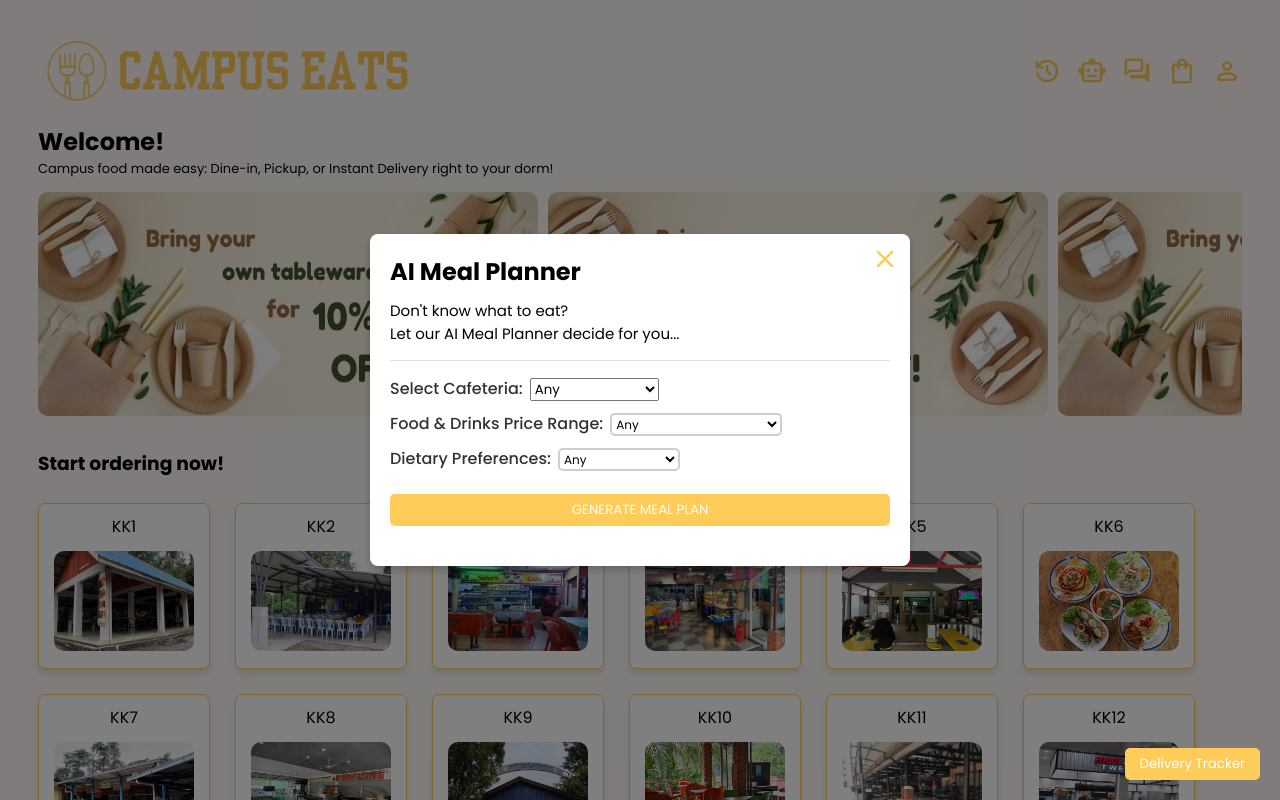
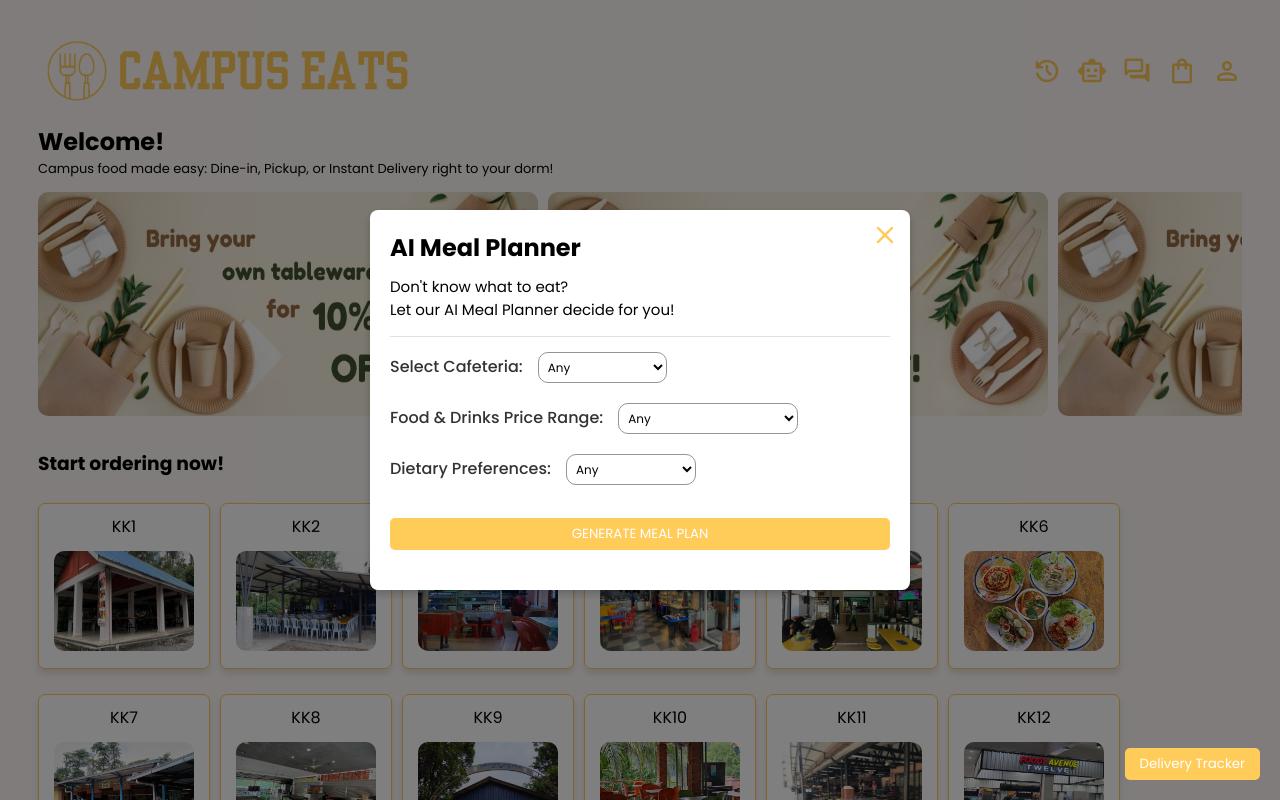
Before and after one commit to ThengPY/Campus-Eats, a React (Create React App) app: page / in a window 1280 px wide. Both pictures are taken after a click on the element "smart_toy". Shown: the top 800 px of the page. Built offline with nearby package versions, Linux system fonts and the light colour scheme.

Commit message:
minor changes in UI here and there

```diff
--- a/src/components/AiMealPlanner.css
+++ b/src/components/AiMealPlanner.css
@@ -27,58 +27,6 @@
   transform: scale(1.1); /* Slightly enlarge on hover */
 }
 
-/* Style for the select dropdown */
-.select {
+option {
   font-size: 12px;
-  border: 2px solid #cfcfcf;
-  border-radius: 5px;
-  background-color: #fff;
-  transition: border-color 0.3s ease, box-shadow 0.3s ease;
-  cursor: pointer;
-  max-width: 200px;
 }
-
-/* Style for the select dropdown on focus */
-.select:focus {
-  outline: none;
-  border-color: #4CAF50;
-  box-shadow: 0 0 8px rgba(76, 175, 80, 0.5);
-}
-
-/* Hover effect for the select */
-.select:hover {
-  border-color: #bebebe;
-}
-
-/* Style for options inside the dropdown */
-.select option {
-  padding: 10px;
-  font-size: 15px;
-  background-color: #fff;
-  color: #333;
-  transition: background-color 0.3s ease, color 0.3s ease;
-}
-
-/* Style when option is selected */
-.select option:checked {
-  color: white;
-}
-
-/* Style for the select dropdown when it's open */
-.select:active, .select:focus {
-  border-color: #a4a4a4;
-  box-shadow: 0 0 8px rgba(228, 228, 228, 0.5);
-}
-
-/* Style for the select dropdown when it's disabled */
-.select:disabled {
-  background-color: #f1f1f1;
-  color: #aaa;
-  border-color: #ddd;
-  cursor: not-allowed;
-}
-
-/* Style for the select dropdown when it's disabled and hovered */
-.select:disabled:hover {
-  border-color: #ddd;
-}
--- a/src/components/AiMealPlanner.js
+++ b/src/components/AiMealPlanner.js
@@ -122,15 +122,15 @@ const AiMealPlanner = ({ isOpen, onClose, cafeterias, foodItems, onAddToCart })
           </span>
         </div>
         <h2>AI Meal Planner</h2>
-        <p style = {{fontSize : "15px", color : "black"}}>Don't know what to eat? <br /> Let our AI Meal Planner decide for you...</p>
+        <p style = {{fontSize : "15px", color : "black"}}>Don't know what to eat? <br /> Let our AI Meal Planner decide for you!</p>
 
         <div className = "mealplanner-div">
           <label>
             Select Cafeteria:
             <select
-            style={{ marginLeft: "7px", cursor: "pointer" }}
               value={cafeteria}
               onChange={(e) => setCafeteria(Number(e.target.value))} // Convert to number here
+              className = "select"
             >
               <option value="">Any</option>
               {cafeterias.map((cafeteria) => (
@@ -144,7 +144,6 @@ const AiMealPlanner = ({ isOpen, onClose, cafeterias, foodItems, onAddToCart })
         <label style={{ marginTop: "10px" }}>
           Food & Drinks Price Range:
           <select className="select"
-            style={{ marginLeft: "7px", cursor: "pointer" }}
             value={priceRange}
             onChange={(e) => setPriceRange(e.target.value)}
           >
@@ -159,7 +158,6 @@ const AiMealPlanner = ({ isOpen, onClose, cafeterias, foodItems, onAddToCart })
         <label style={{marginTop: "10px"}}>
           Dietary Preferences:
           <select className="select"
-            style={{ marginLeft: "7px", cursor: "pointer" }}
             value={preferences}
             onChange={(e) => setPreferences(e.target.value)}
           >
@@ -175,7 +173,7 @@ const AiMealPlanner = ({ isOpen, onClose, cafeterias, foodItems, onAddToCart })
         >
           GENERATE MEAL PLAN
         </button>
-
+        <div className = "subcontent" style = {{maxHeight : "300px"}}>
           {mealPlan && (
             <div className="meal-plan">
               {Object.keys(mealPlan).map((cafeteriaId) => (
@@ -210,6 +208,7 @@ const AiMealPlanner = ({ isOpen, onClose, cafeterias, foodItems, onAddToCart })
         </div>
       </div>
     </div>
+    </div>
   );
 };
 
--- a/src/components/CartModal.js
+++ b/src/components/CartModal.js
@@ -27,7 +27,7 @@ const CartModal = ({ isOpen, onClose, cartItems, onRemoveFromCart, onDineInClick
             <p style={{fontSize: "20px"}}>Your cart is empty!</p>
           ) : (
             <ul>
-              <div className = "subcontent" style = {{height : "250px"}}>
+              <div className = "subcontent" style = {{maxHeight : "250px"}}>
               {cartItems.map(item => (
                 <li key={item.id} style = {{alignItems : "center"}}>
                   <span>
@@ -49,7 +49,7 @@ const CartModal = ({ isOpen, onClose, cartItems, onRemoveFromCart, onDineInClick
                   <button className='DeliveryBtn' onClick={onDeliveryClick}>DELIVERY</button>
                 </div>
                 {!isDineInAllowed() && (
-                  <p style={{ color: 'red', fontSize: '12px'}}><span class="material-symbols-rounded" style = {{fontSize : "12px", color : "red"}}>error</span> Dine-in is only available when all orders are from the same cafeteria!</p>
+                  <p style={{ color : "#FF906B", fontSize: '12px'}}><span class="material-symbols-rounded" style = {{fontSize : "12px", color : "#FF906B"}}>error</span> Dine-in is only available when all orders are from the same cafeteria!</p>
                 )}
               </div>
             </ul>
--- a/src/components/CommunityBoard.js
+++ b/src/components/CommunityBoard.js
@@ -129,10 +129,10 @@ const CommunityBoard = ({isOpen, onClose}) => {
                         className="comment-textarea"
                     />
                     <div className = "friendly-reminder">
-                        <p style = {{marginTop : "0px", cursor : "default", fontSize : "12px"}}><span class="material-symbols-rounded" style = {{fontSize : "12px"}}>error</span> Please keep the conversation respectful and helpful!</p>
+                        <p style = {{marginTop : "0px", cursor : "default", fontSize : "12px", color : "#FF906B"}}><span class="material-symbols-rounded" style = {{fontSize : "12px", color : "#FF906B"}}>error</span> Please keep the conversation respectful and helpful!</p>
                     </div>
 
-                    <button type="submit">POST</button>
+                    <button type="submit" style = {{backgroundColor : "#FFCB59"}}>POST</button>
                 </form>
 
 
--- a/src/components/DineIn.js
+++ b/src/components/DineIn.js
@@ -76,7 +76,7 @@ const DineIn = ({ cartItems, totalPrice, isOpen, onClose }) => {
         <h2>Dine-In Checkout</h2>
 
         {/* Order Summary */}
-        <div className = "subcontent" style = {{height : "250px"}}>
+        <div className = "subcontent" style = {{maxheight : "250px"}}>
           <div className="order-summary">
             <h3>Order Summary {`(${cartItems[0].cafeteria})`}</h3>
             <ul>
--- a/src/components/ForgetPasswordOverlay.js
+++ b/src/components/ForgetPasswordOverlay.js
@@ -18,7 +18,7 @@ const ForgetPasswordOverlay = ({ onClose, onSubmit, email, setEmail }) => {
                             <i className="material-symbols-rounded">email</i>
                         </div>
                     </div>
-                    <button type="submit" className="submit-btn">Submit</button>
+                    <button type="submit" className="submit-btn">SUBMIT</button>
                 </form>
             </div>
         </div>
--- a/src/components/Modal.css
+++ b/src/components/Modal.css
@@ -34,7 +34,6 @@
   height: fit-content;
   max-height: 650px;
   animation: fadeIn 0.2s ease-in-out;
-  overflow-y: auto;
 }
 
 
@@ -52,16 +51,17 @@
 }
 
 
-/* Overlay Header */
+/* Overlay ((Actual!!) Content */
 
 .subcontent {
-  height: 550px;
+  height: auto;
   max-height: 550px;
   width: 100%;
   max-width: 100%;
   overflow-y: auto;
   scroll-behavior: smooth;
-  scrollbar-width: none;
+  scrollbar-width: thin;
+  scrollbar-color: #e0e0e0;
 }
 
 /* Lists styling */
@@ -91,6 +91,7 @@ button {
   cursor: pointer;
   border-radius: 5px;
   font-size: smaller;
+  width: 100%;
 }
 
 .btn-group {
@@ -151,7 +152,7 @@ button {
 
 /* Payments */
 
-.table-input, .num-ppl-input, #pickup-date, #pickup-time {
+.table-input, .num-ppl-input, #pickup-date, #pickup-time, .select {
   margin-left: 3%;
   margin-bottom: 2%;
   cursor: pointer;
@@ -160,6 +161,39 @@ button {
   border: 1px solid #959595;
   background-color: white;
   padding: 5px;
+}
+
+/* Style for the select dropdown on focus */
+.table-input:focus, .num-ppl-input:focus, #pickup-date:focus, #pickup-time:focus, .select:focus {
+  outline: none;
+  border-color: #FFCB59;
+  box-shadow: 0 4px 8px rgba(0, 0, 0, 0.2);
+}
+
+/* Hover effect for the select */
+.table-input:hover, .num-ppl-input:hover, #pickup-date:hover, #pickup-time:hover, .select:hover {
+  border-color: #FFCB59;
+  transition: border-color 0.2s ease-in-out;
+  transform: scale(1.05);
+}
+
+/* Style when option is selected */
+.select option:checked {
+  color: white;
+}
+
+/* Style for the select dropdown when it's open */
+.select:active {
+  border-color: #a4a4a4;
+  box-shadow: 0 0 8px rgba(228, 228, 228, 0.5);
+}
+
+/* Style for the select dropdown when it's disabled */
+.select:disabled, .select:disabled:hover {
+  background-color: #f1f1f1;
+  color: #aaa;
+  border-color: #ddd;
+  cursor: not-allowed;
 }
 
 p {
--- a/src/components/SignUpPage.css
+++ b/src/components/SignUpPage.css
@@ -36,7 +36,7 @@
   width: 100%;
   outline: none;
   font-size: 1.06rem;
-  border-radius: 30px;
+  border-radius: 5px;
   border: 1px solid lightgray;
   padding: 0 1.25rem 0 3.12rem;
   transition: 0.2s;
@@ -72,7 +72,7 @@ i {
   color: white;
   border: none;
   padding: 10px 15px;
-  border-radius: 20px;
+  border-radius: 5px;
   cursor: pointer;
   width: 100%; /* Full width */
 }
@@ -98,7 +98,7 @@ i {
   color: #FFCB59;
   border: 1px solid #FFCB59;
   padding: 10px 15px;
-  border-radius: 20px;
+  border-radius: 5px;
   cursor: pointer;
   width: 100%; /* Full width */
 }
--- a/src/components/SignUpPage.js
+++ b/src/components/SignUpPage.js
@@ -182,10 +182,10 @@ const SignUpPage = ({ isOpen, onClose }) => {
             <p style={{ color: 'red', marginTop: '-10px' }}>Passwords do not match</p>
           )}
           <div className = "account-btns">
-            <button type="button" className="submit-btn" onClick={handleSignUp}>Sign Up</button>
-            <button type="button" className="submit-btn" onClick={handleLogin}>Log In</button>
+            <button type="button" className="submit-btn" onClick={handleSignUp}><b>SIGN UP</b></button>
+            <button type="button" className="submit-btn" onClick={handleLogin}><b>LOG IN</b></button>
           </div>
-          <button type="button" className="forget-btn" onClick={handleForgetPassword}>Forget Password</button>
+          <button type="button" className="forget-btn" onClick={handleForgetPassword}><b>FORGET PASSWORD</b></button>
         </form>
       </div>
       {isForgetPasswordOverlayOpen && (
--- a/src/styles.css
+++ b/src/styles.css
@@ -143,9 +143,7 @@ header {
   padding: 10px;
   background-color: #ffffff;
   box-shadow: 0 5px 6px rgba(0, 0, 0, 0.1);
-  margin-top: 15px;
-  margin-right: 15px;
-}
+  margin-top: 15px;}
 
 .cafeteria-item:hover {
   transform: translateY(-5px);
```
Also changed, not shown: src/components/Delivery.js (+5 -7 lines). Lines whose indentation alone changed are shown as unchanged.
